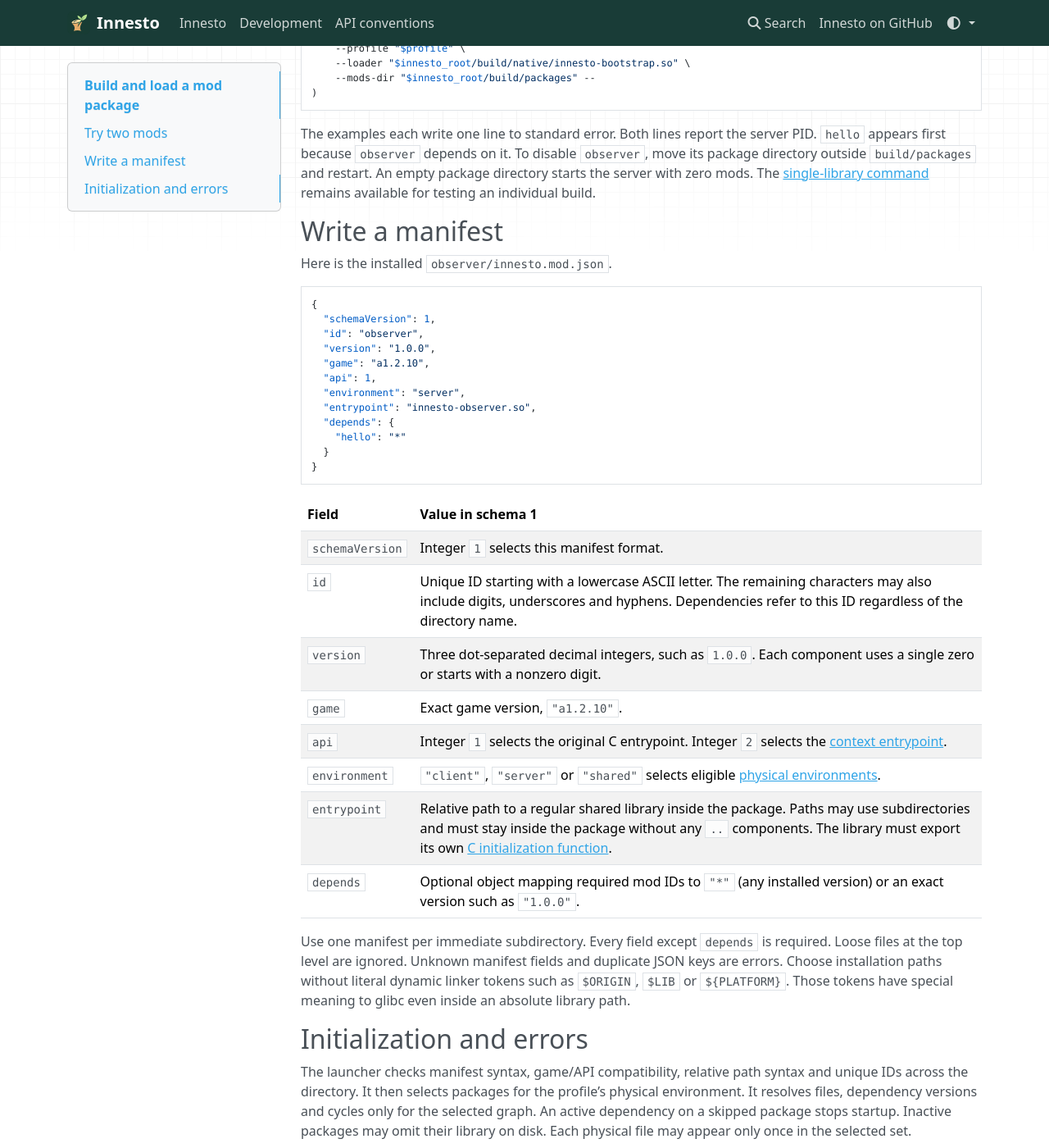
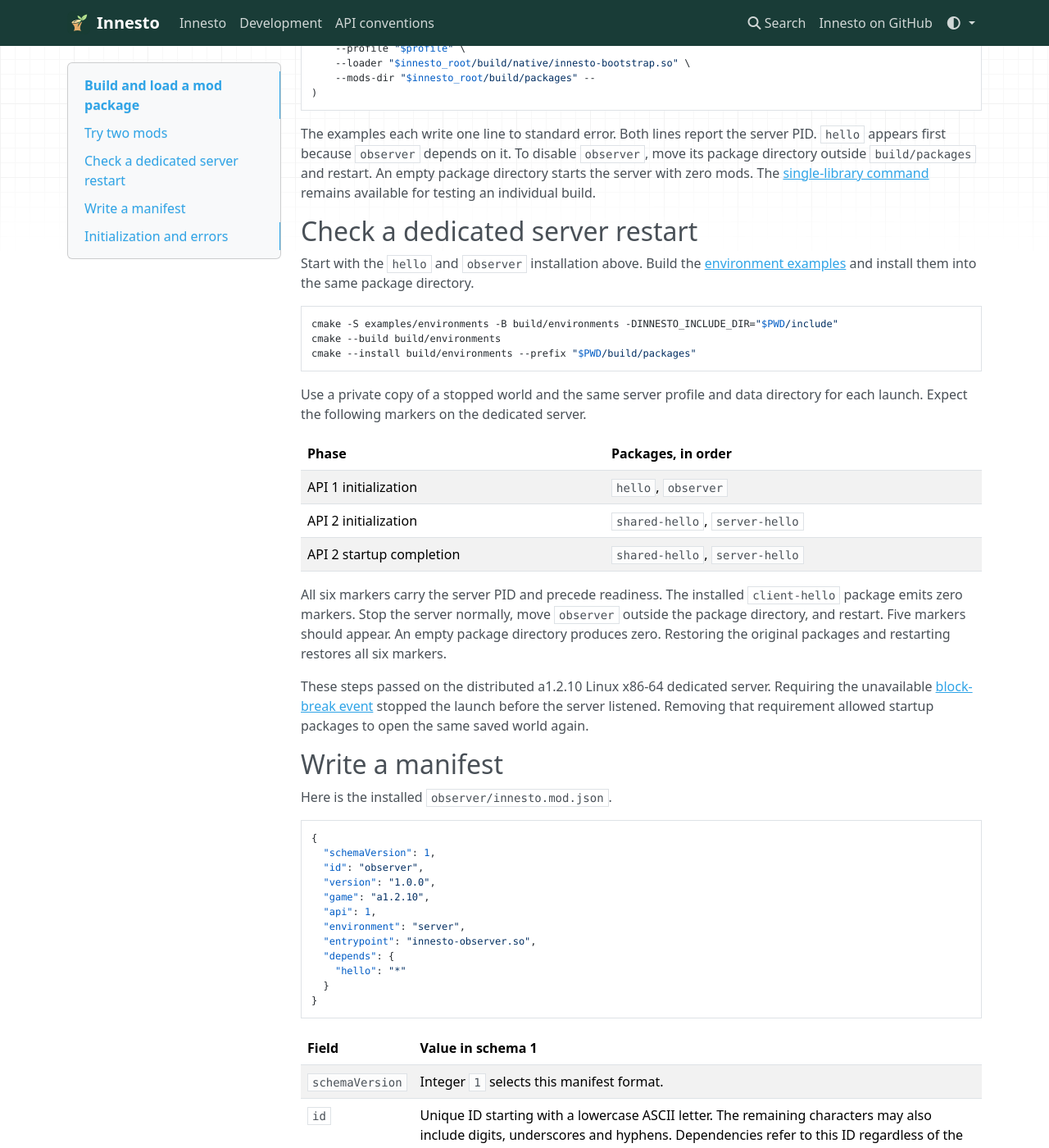
Before and after one commit to ImJstNickDev/Innesto, an MkDocs documentation site: the page built from docs/version/mod-packages.md, in a window 1280 px wide and 1400 px high, scrolled down 660 px. Shown: the whole window at 82% size. Built offline with MkDocs 1.6.1, drawn with Linux system fonts in a browser that asks for light colours; nearby versions of some CDN libraries.

Commit message:
docs: verify mixed API packages across dedicated server restarts

````diff
--- a/docs/version/mod-packages.md
+++ b/docs/version/mod-packages.md
@@ -46,6 +46,38 @@ server PID. `hello` appears first because `observer` depends on it. To disable
 An empty package directory starts the server with zero mods. The
 [single-library command](native-initialization.md#start-a-private-target)
 remains available for testing an individual build.
+
+## Check a dedicated server restart
+
+Start with the `hello` and `observer` installation above. Build the
+[environment examples](environments.md) and install them into the same
+package directory.
+
+```sh
+cmake -S examples/environments -B build/environments -DINNESTO_INCLUDE_DIR="$PWD/include"
+cmake --build build/environments
+cmake --install build/environments --prefix "$PWD/build/packages"
+```
+
+Use a private copy of a stopped world and the same server profile and data
+directory for each launch. Expect the following markers on the dedicated server.
+
+| Phase | Packages, in order |
+| --- | --- |
+| API 1 initialization | `hello`, `observer` |
+| API 2 initialization | `shared-hello`, `server-hello` |
+| API 2 startup completion | `shared-hello`, `server-hello` |
+
+All six markers carry the server PID and precede readiness. The installed
+`client-hello` package emits zero markers. Stop the server normally, move
+`observer` outside the package directory, and restart. Five markers should
+appear. An empty package directory produces zero. Restoring the original
+packages and restarting restores all six markers.
+
+These steps passed on the distributed a1.2.10 Linux x86-64 dedicated
+server. Requiring the unavailable [block-break event](before-block-break.md)
+stopped the launch before the server listened. Removing that requirement
+allowed startup packages to open the same saved world again.
 
 ## Write a manifest
 
````
Also changed, not shown: docs/version/before-block-break.md (+8 -0 lines), docs/version/index.md (+1 -1 lines).
